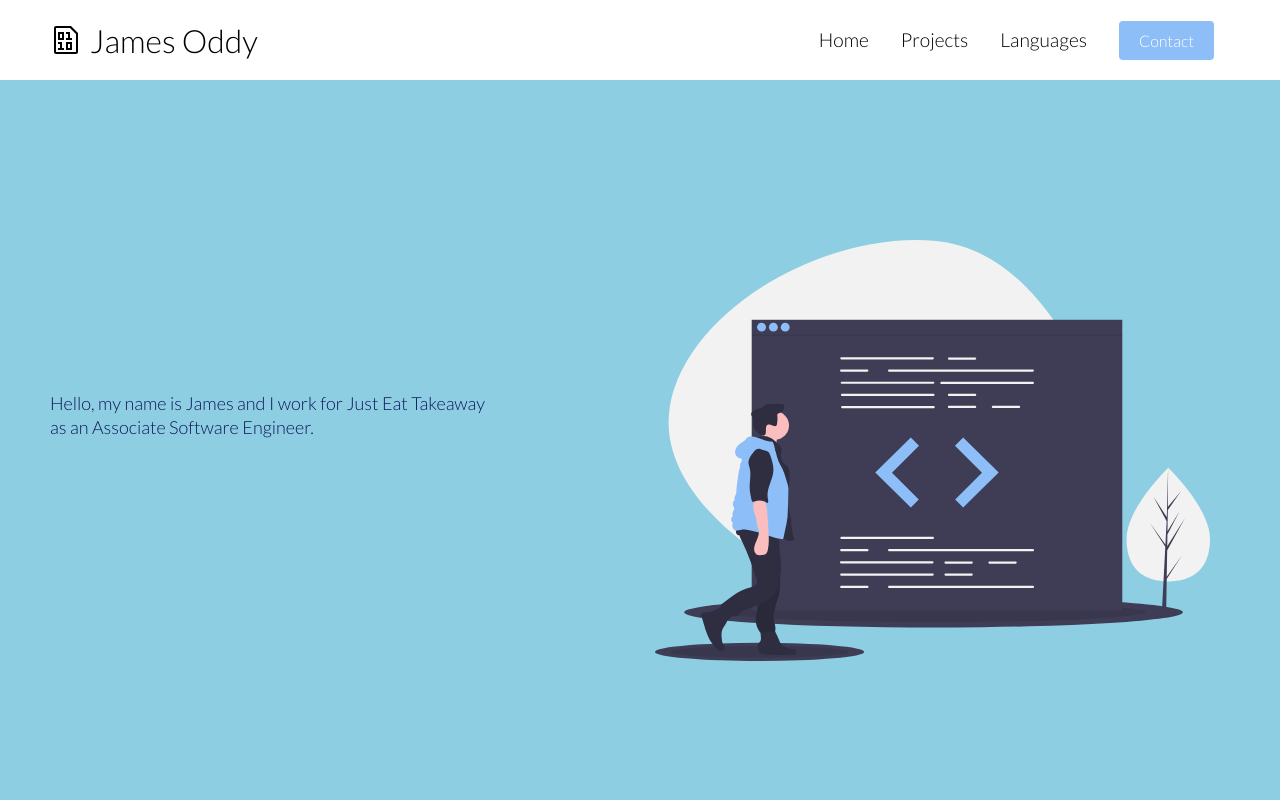
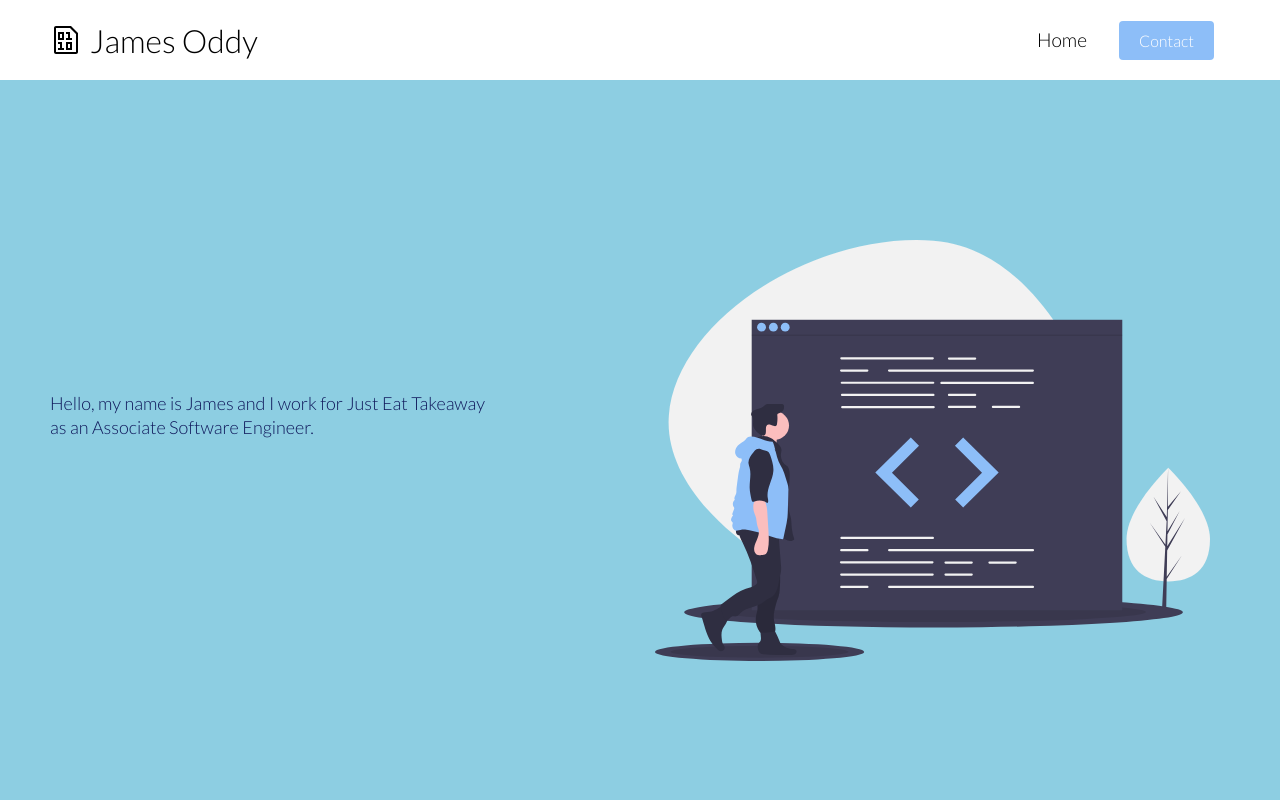
Before and after one commit to jamesoddy8/dev-website, a React (Create React App) app: page / in a window 1280 px wide. Shown: the top 800 px of the page. Built offline with nearby package versions, Linux system fonts and the light colour scheme.

Commit message:
removing unnecessary navbar links

```diff
--- a/src/components/Navbar/Navbar.js
+++ b/src/components/Navbar/Navbar.js
@@ -41,12 +41,6 @@ const Navbar = () => {
               <NavItem>
                 <NavLinks to='/'>Home</NavLinks>
               </NavItem>
-              <NavItem>
-                <NavLinks to='/projects'>Projects</NavLinks>
-              </NavItem>
-              <NavItem>
-                <NavLinks to='/languages'>Languages</NavLinks>
-              </NavItem>
               <NavItemBtn>
                 {button ? (
                   <NavBtnLink to='/contact'>
```
Also changed, not shown: 8 other files (tests, documents, lock files or other folders).
